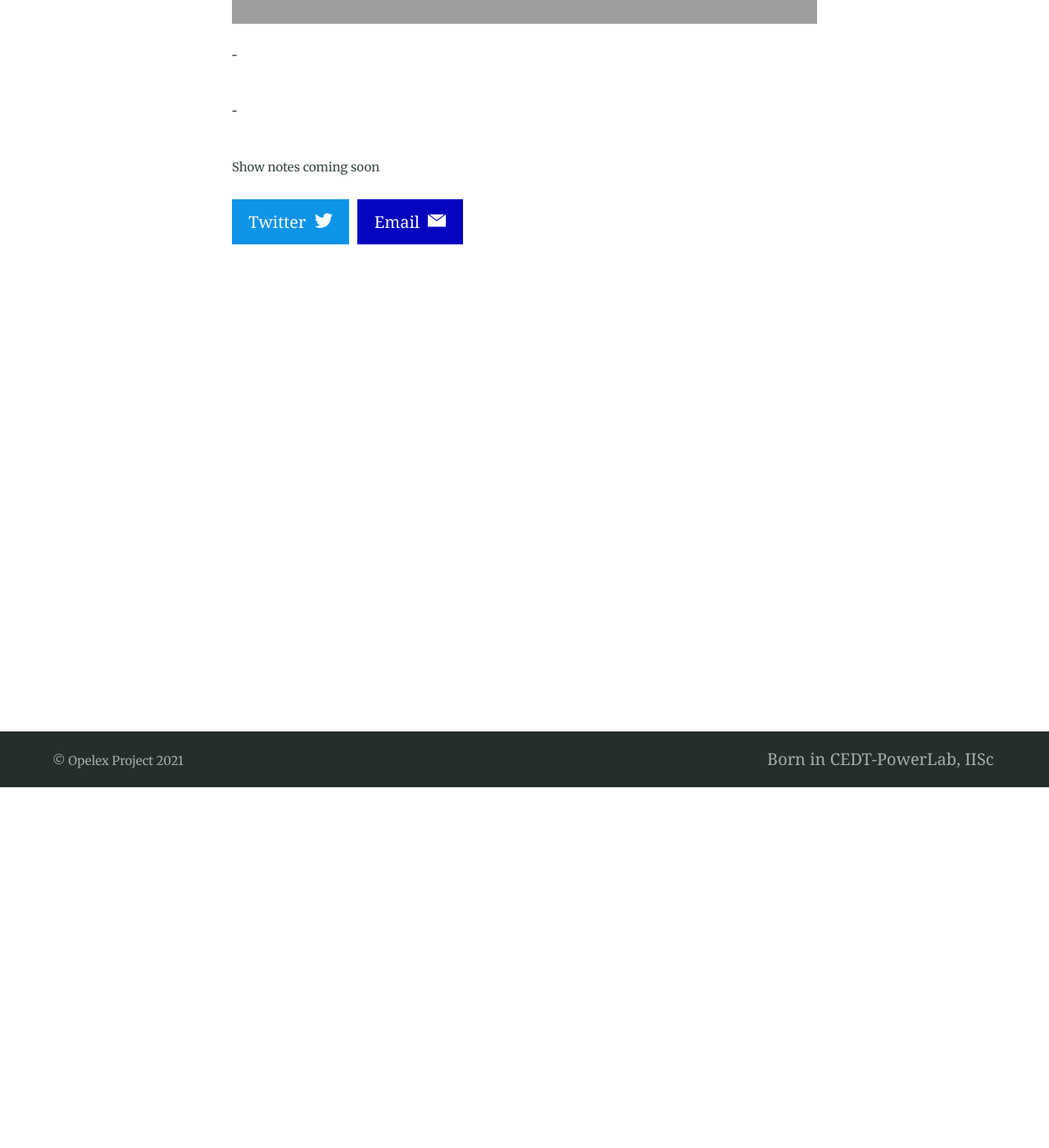
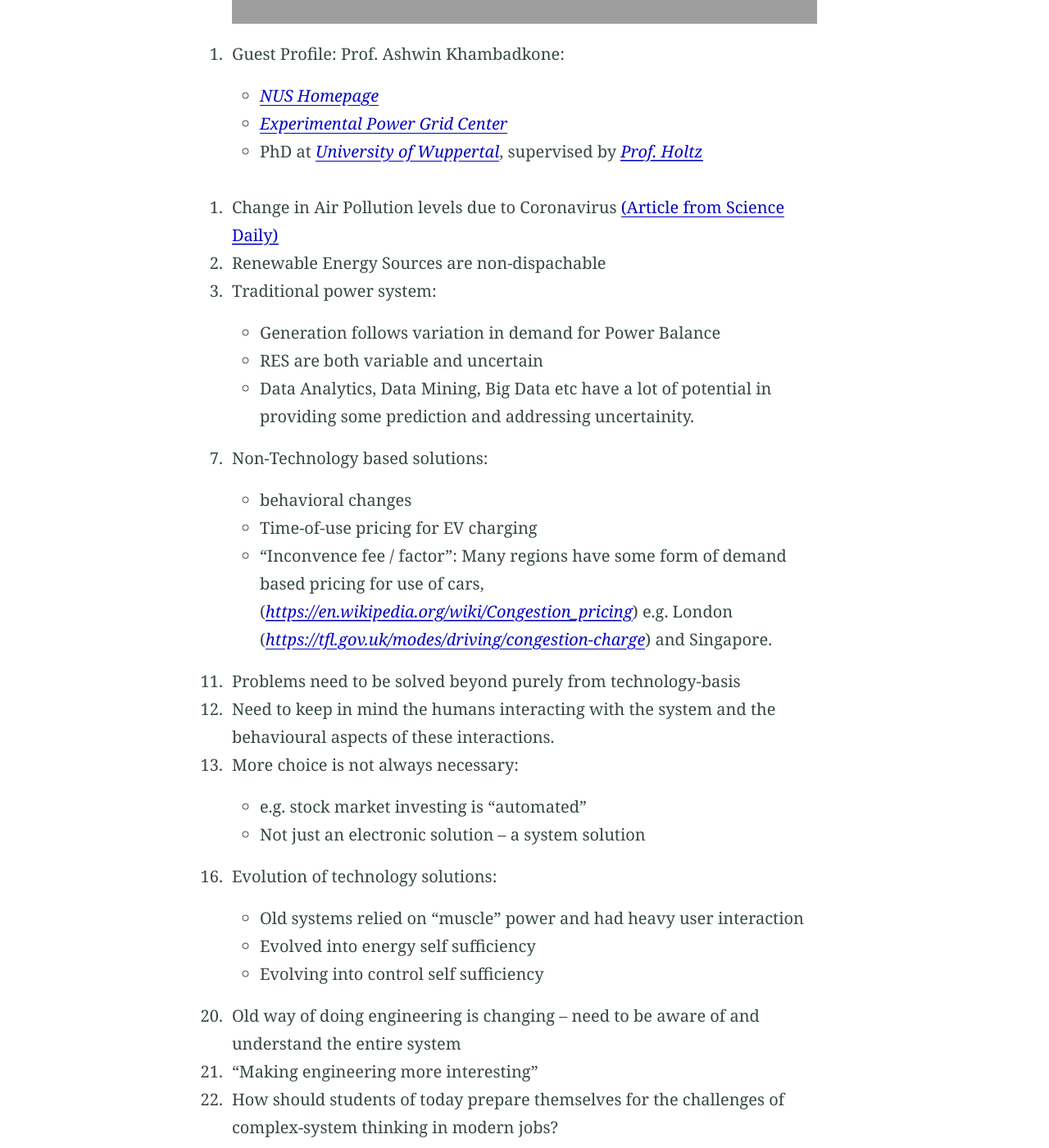
Before and after one commit to OpelexProject/OpelexProject.github.io, a Jekyll site: the page built from _posts/2021-02-04-#4-Interview-with-Prof-Ashwin-Khambadkone.md, in a window 1280 px wide and 1400 px high, scrolled down 440 px. Shown: the whole window at 82% size. Built offline with Jekyll 4.4.1, drawn with Linux system fonts in a browser that asks for light colours; some of the changed text lies outside the part shown; grey boxes are pictures that could not be loaded.

Commit message:
Add show notes for Ashwin Khambadkone

```diff
--- a/_posts/2021-02-04-#4-Interview-with-Prof-Ashwin-Khambadkone.md
+++ b/_posts/2021-02-04-#4-Interview-with-Prof-Ashwin-Khambadkone.md
@@ -9,11 +9,72 @@ Lalit and Abhijit talk to Prof. Ashwin Khambadkone who is currently a Professor
 
 {% include podcast.html id=page.podcastId %}
 
-
--
-
--
+1. Guest Profile: Prof. Ashwin Khambadkone:
+    * [*NUS Homepage*](http://www.nus.edu.sg/teachingacademy/people/ashwin-m-khambadkone/)
+    * [*Experimental Power Grid Center*](https://erian.ntu.edu.sg/epgc/Pages/index.aspx)
+    * PhD at [*University of Wuppertal*](https://www.uni-wuppertal.de/en/), supervised by [*Prof.
+Holtz*](https://ema.uni-wuppertal.de/de/mitarbeiter/6_univ-prof-em-dr-ing-_joachim_holtz.html)
 
 <!-- more -->
 
-<small>Show notes coming soon</small>
+3. Change in Air Pollution levels due to Coronavirus
+[(Article from Science Daily)](https://www.sciencedaily.com/releases/2020/05/200511124444.htm)
+4. Renewable Energy Sources are non-dispachable
+5. Traditional power system:
+  * Generation follows variation in demand for Power Balance
+  * RES are both variable and uncertain
+  * Data Analytics, Data Mining, Big Data etc have a lot of potential in providing some prediction and addressing uncertainity.
+7. Non-Technology based solutions:
+  *  behavioral changes
+  *  Time-of-use pricing for EV charging
+  *  “Inconvence fee / factor”: Many regions have some form of demand based pricing for use
+of cars, ([*https://en.wikipedia.org/wiki/Congestion\_pricing*](https://n.wikipedia.org/wiki/Congestion_pricing)) e.g. London ([*https://tfl.gov.uk/modes/driving/congestion-charge*](https://tfl.gov.uk/modes/driving/congestion-charge)) and Singapore.
+8. Problems need to be solved beyond purely from technology-basis
+9. Need to keep in mind the humans interacting with the system and the behavioural aspects of these interactions.
+10. More choice is not always necessary:
+  * e.g. stock market investing is “automated”
+  * Not just an electronic solution – a system solution
+11. Evolution of technology solutions:
+  -  Old systems relied on “muscle” power and had heavy user
+interaction
+  -  Evolved into energy self sufficiency
+  - Evolving into control self sufficiency
+12. Old way of doing engineering is changing – need to be aware of and
+understand the entire system
+13. “Making engineering more interesting”
+14. How should students of today prepare themselves for the challenges
+of complex-system thinking in modern jobs?
+15. First year curriculum re-design:
+16. Phasor representations
+  - Harmonics cannot be shown in conventional phasor diagrams
+  - Ask questions and connect the dots: link it to your own
+experience
+  - Systems thinking: Universal input voltage range
+17. How to ask questions the smart way. Prioritize your questions – we
+are in an information rich world
+18. How to find answers
+  - IEEE Spectrum, Electronics Magazines (Bodo, etc) How stuff
+works.com
+  - Websites of manufacturers
+  - Youtube teardown sites
+  - AmpHour Forum
+  - Electronics Stackexchange
+  - Electronics Reddit, r/AskEngineering
+19. Get a layman’s understanding: “You do not really understand something unless you can explain
+it to your grandmother.” this quote has been attributed to a
+number of people, not sure of actual origin
+20. Industry projects:
+  - The most important thing is to understand what the customer
+needs
+  - Its not always about just taking the best algorithm
+  - You need to consider things which no standard textbook will
+teach, e.g. current limit as a function of thermal loading of
+devices
+  - The system you develop should not require a PhD to operate!
+  - Run the system for an entire day!
+
+21. Problem definition is key!
+22. Multidisciplinary Approach
+23. The chase of a “Novel Idea”
+24. Closing remarks:
+  - Identify your priorities first!
```
